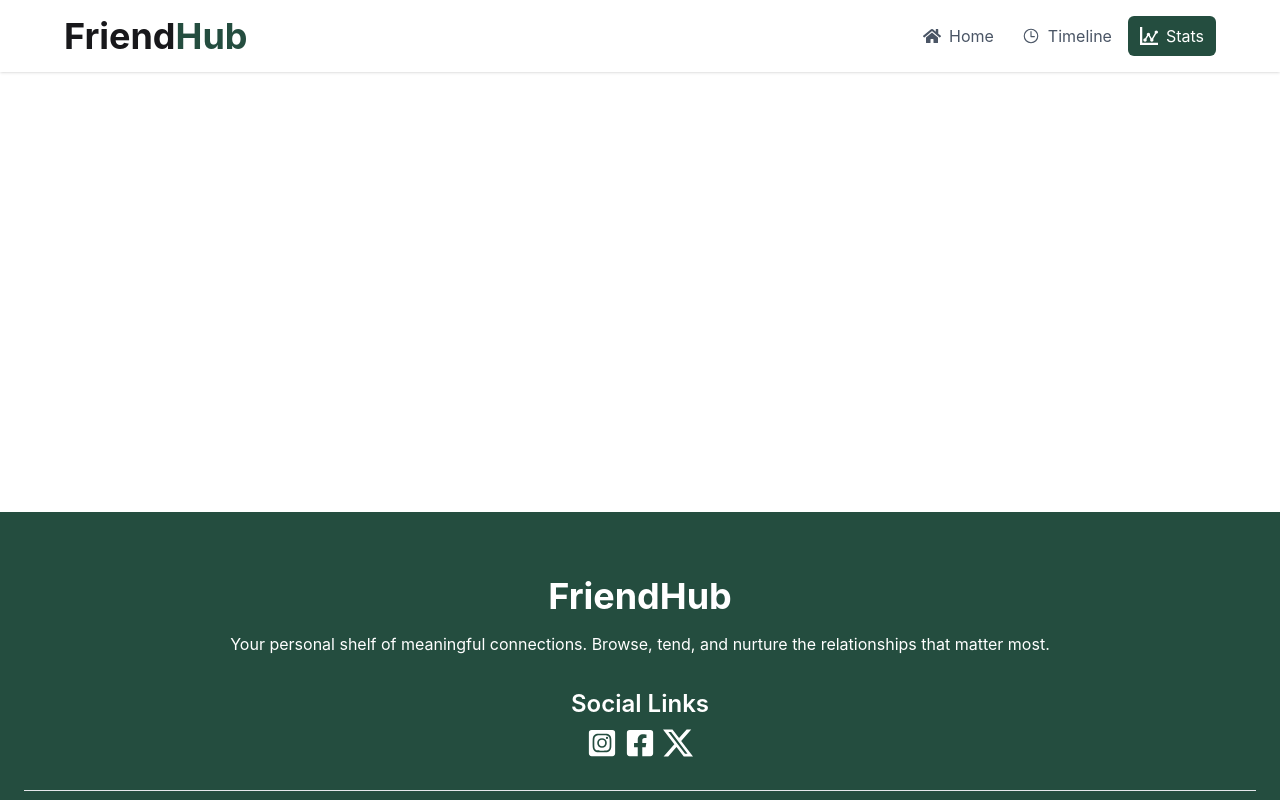
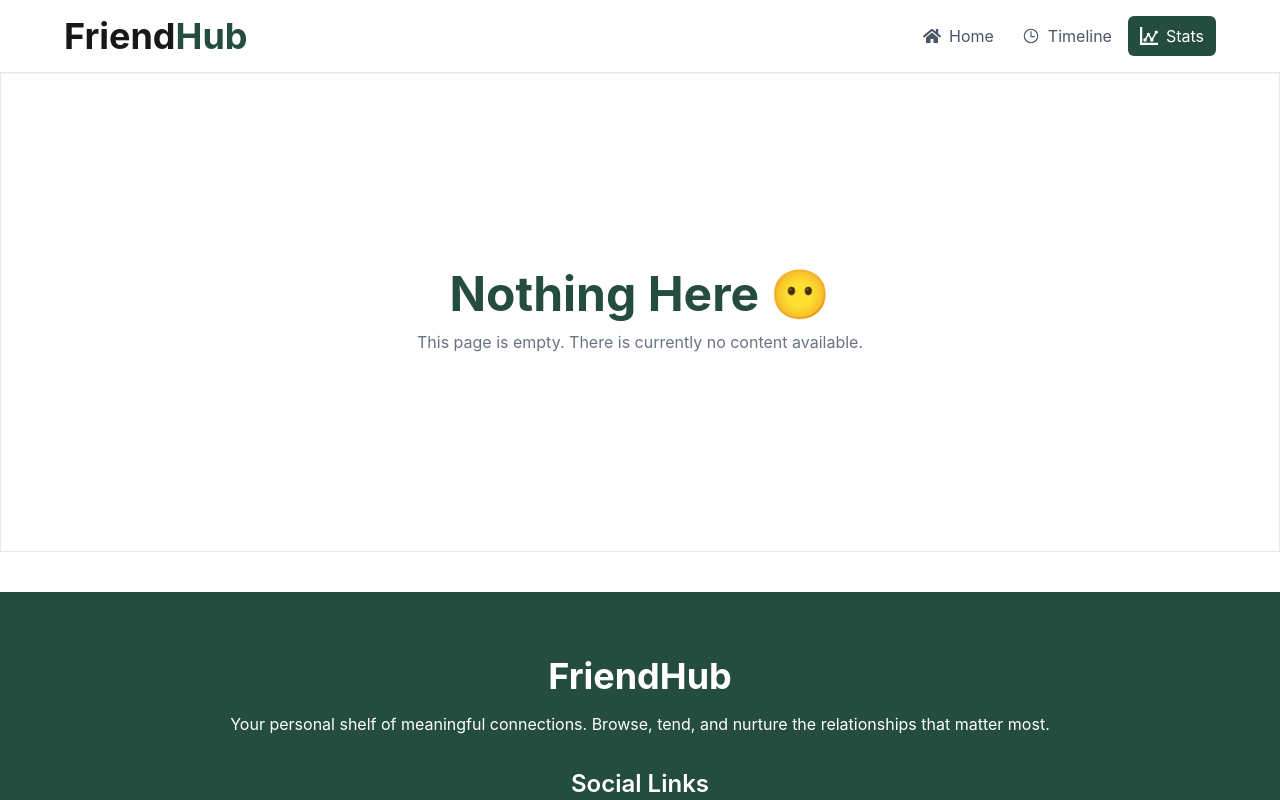
Before and after one commit to mdmizanurrahman5215/friendhub, a React (Vite) app: page /stats in a window 1280 px wide. Shown: the top 800 px of the page. Built offline with nearby package versions, Linux system fonts and the light colour scheme.

Commit message:
add empty page in stats

```diff
--- a/src/pages/Stats.jsx
+++ b/src/pages/Stats.jsx
@@ -1,6 +1,7 @@
 import React from "react";
 import { useAppContext } from "../context/AppContext";
 import { PieChart, Pie, ResponsiveContainer, Tooltip, Legend, Cell } from "recharts";
+import EmptyPage from "./EmptyPage";
 
 const Stats = () => {
   const { timeline } = useAppContext();
@@ -18,7 +19,14 @@ const Stats = () => {
   );
 
   return (
-    <div style={{ width: "100%", height: "400px" }}>
+<>
+    {
+      timeline.length === 0 ? (
+           <div>
+            <EmptyPage/>
+           </div>
+      ) : (
+         <div style={{ width: "100%", height: "400px" }}>
       <ResponsiveContainer>
         <PieChart>
           <Pie
@@ -38,6 +46,10 @@ const Stats = () => {
         </PieChart>
       </ResponsiveContainer>
     </div>
+      )
+    }
+</>
+
   );
 };
 
```
